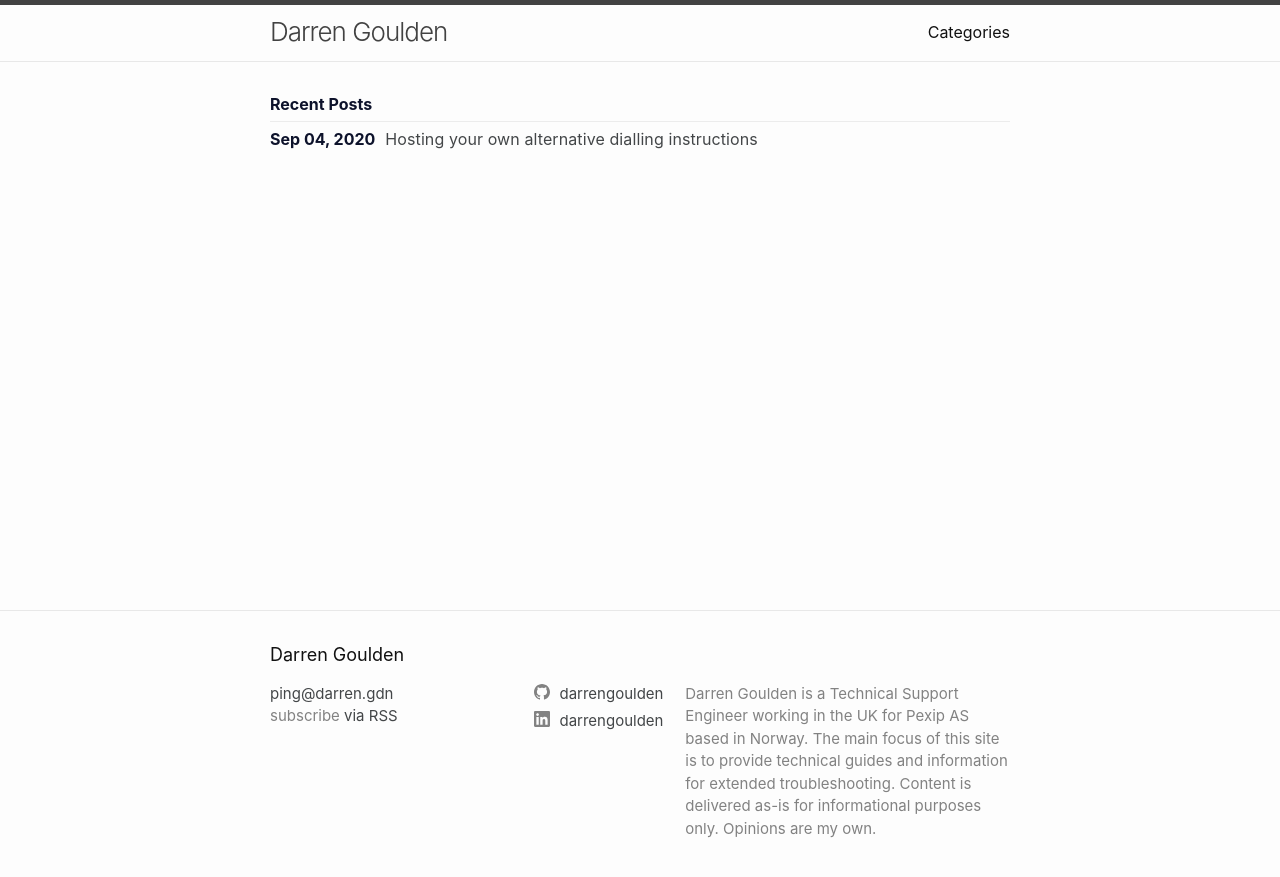
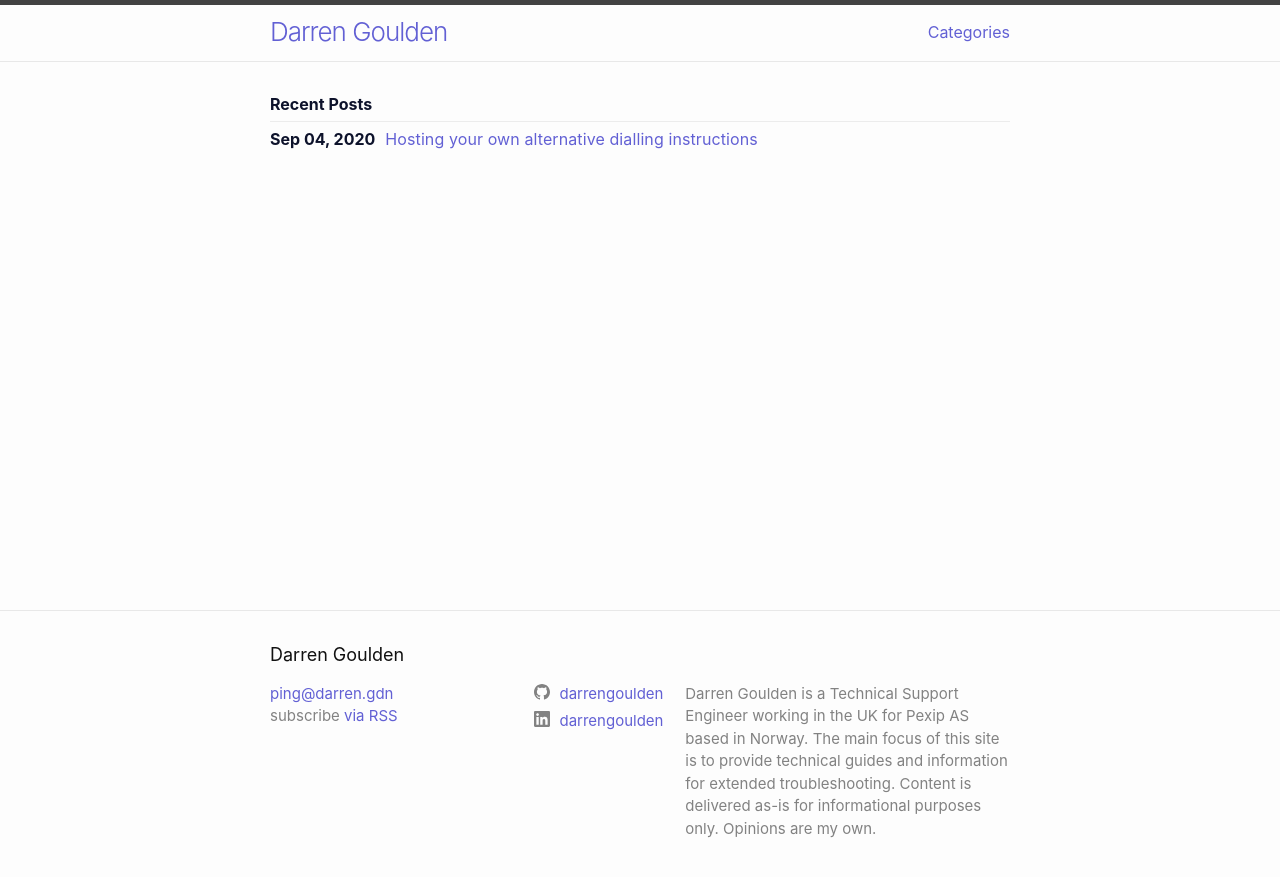
Before and after one commit to darrengoulden/darrengdn, a Jekyll site: the page built from index.md, in a window 1280 px wide. Shown: the top 877 px of the page. Built offline with Jekyll 4.4.1, drawn with Linux system fonts in a browser that asks for light colours.

Commit message:
link colours

```diff
--- a/_sass/minima/_base.scss
+++ b/_sass/minima/_base.scss
@@ -106,10 +106,11 @@ h1, h2, h3, h4, h5, h6 {
  */
 a {
   color: $text-base-color;
+  color: $text-link-purple !important;
   text-decoration: none;
 
   &:visited {
-    color: darken($brand-color, 15%);
+    color: $text-base-color;
   }
 
   &:hover {
```
